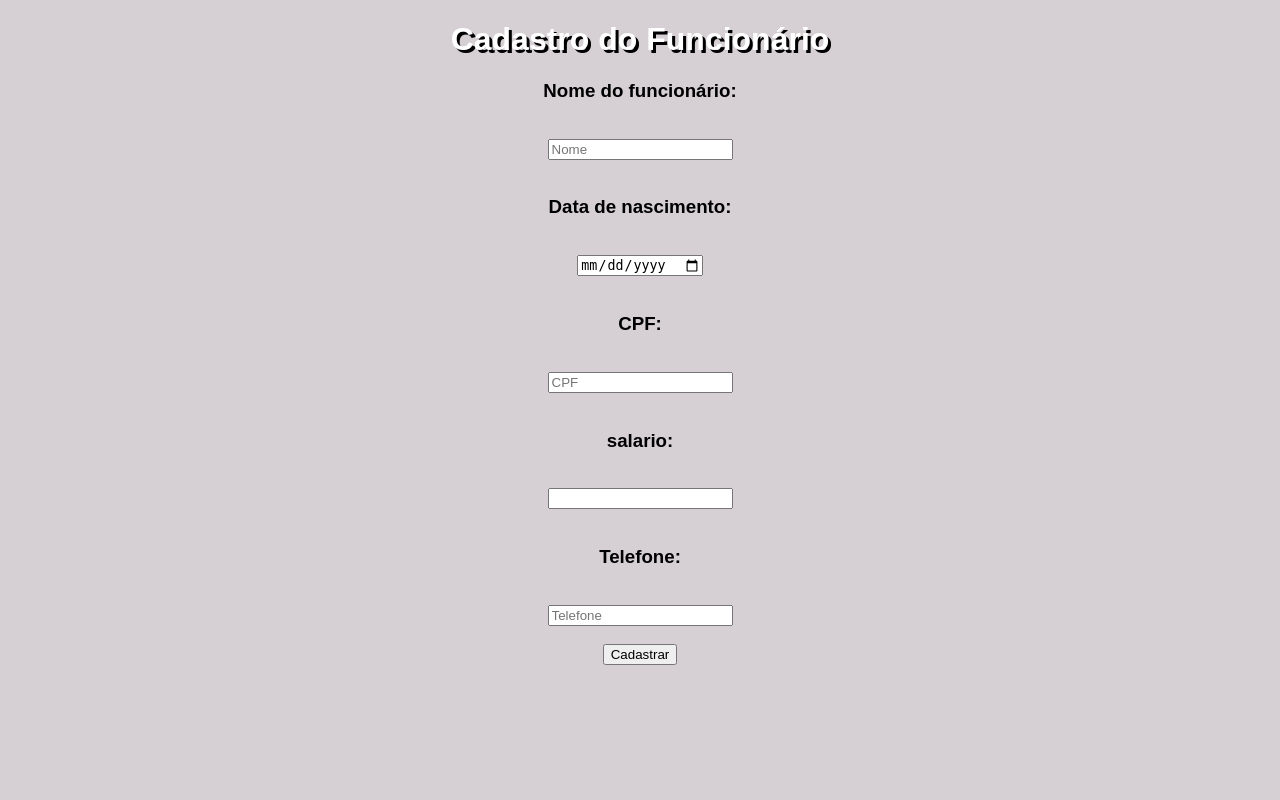
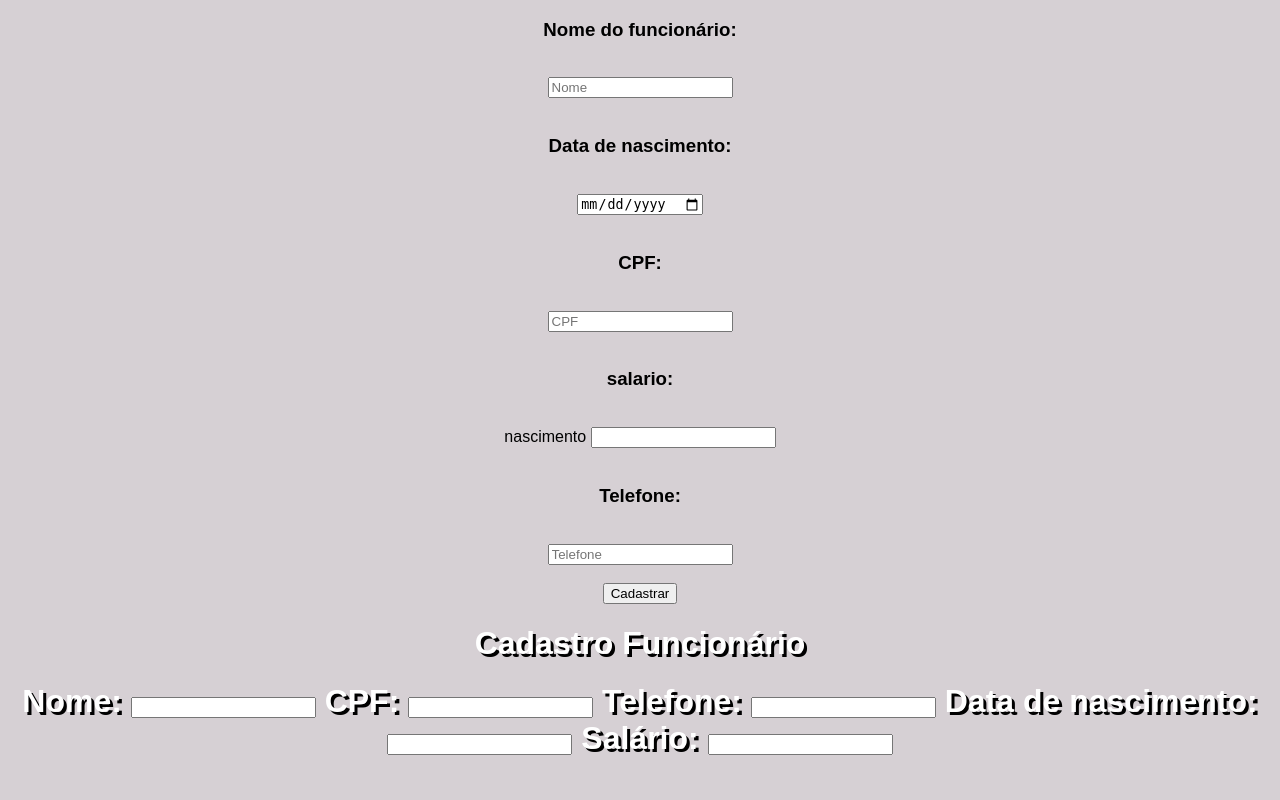
Before and after one commit to F3lip3007/projeto, a PHP site: page /funcionario.php in a window 1280 px wide. Run offline with PHP 8.4, Linux system fonts and the light colour scheme; a user stored in the database is signed in; data that the repository does not hold is empty.

Commit message:
funcionario

```diff
--- a/public/funcionario.php
+++ b/public/funcionario.php
@@ -11,7 +11,6 @@ require_once "../controle/verificalogado.php";
     <link rel="stylesheet" href="./css/estilo.css">
 </head>
 <body>
-    <h1> Cadastro do Funcionário</h1>
 
 
     <form action="../controle/funcionario.php" method="get">
@@ -26,7 +25,7 @@ require_once "../controle/verificalogado.php";
         <h3>CPF:</h3><br>
         <input type="text" placeholder="CPF"name="cpf_f" ><br> <br>
 
-        <h3>salario: </h3> <br>
+        <h3>salario: </h3> <br>nascimento
         <input type="text"name="salario"><br><br>
 
 
@@ -37,4 +36,29 @@ require_once "../controle/verificalogado.php";
     </form>
 
 </body>
+
+
+<body>
+
+        <h1>Cadastro Funcionário<h1>
+
+        <form action="../controle/salvarfuncionario.php?id=<?php echo $id; ?>" method="post">
+        Nome:
+        <input type="text" name="nome" class="form-control" value="<?php echo $nome; ?>">
+        CPF:
+        <input type="text" name="cpf" class="form-control" value="<?php echo $cpf; ?>">
+        Telefone:
+        <input type="text" name="telefone" class="form-control" value="<?php echo $telefone; ?>">
+        Data de nascimento:
+        <input type="text" name="data" class="form-control" value="<?php echo $data; ?>">
+        Salário:
+        <input type="text" name="salario" class="form-control" value="<?php echo $salario; ?>">
+
+
+
+
+
+
+
+</body>
 </html>
```
Also changed, not shown: public/funcionariosql.php (+37 -24 lines).
